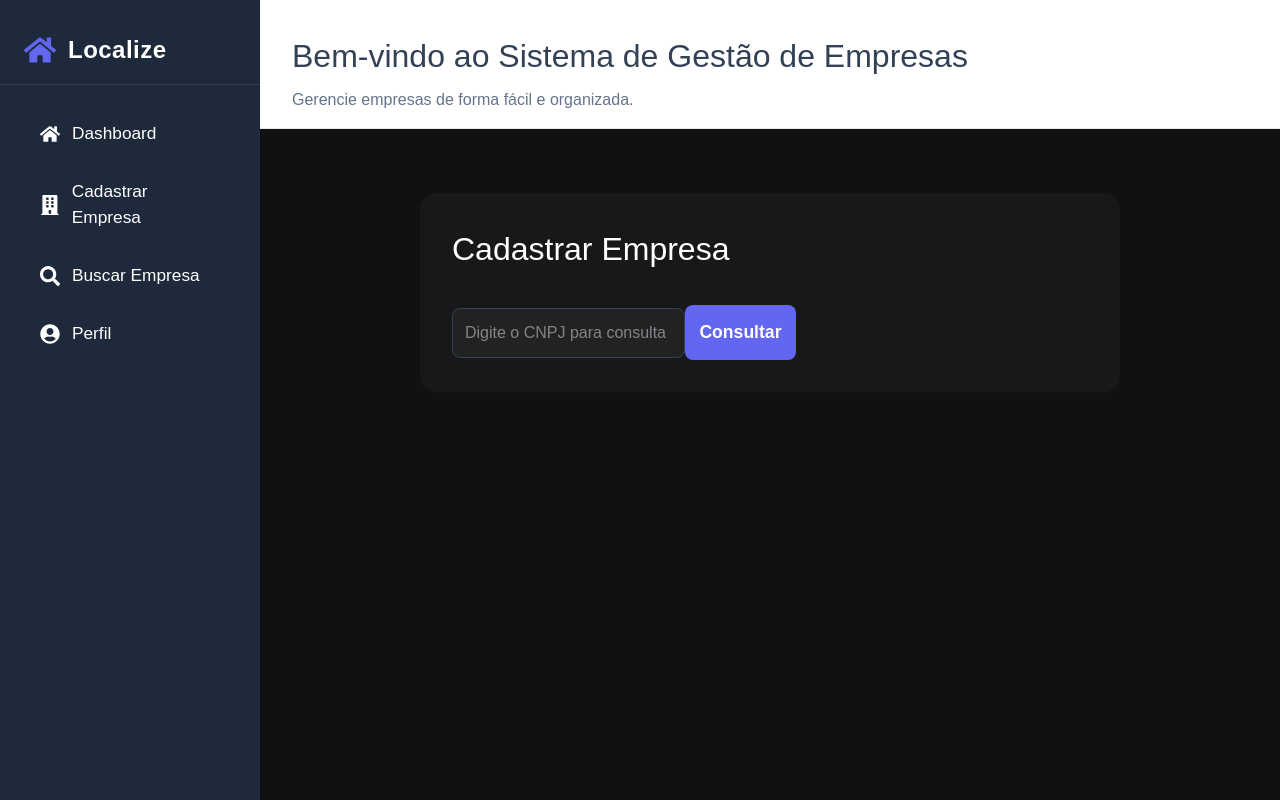
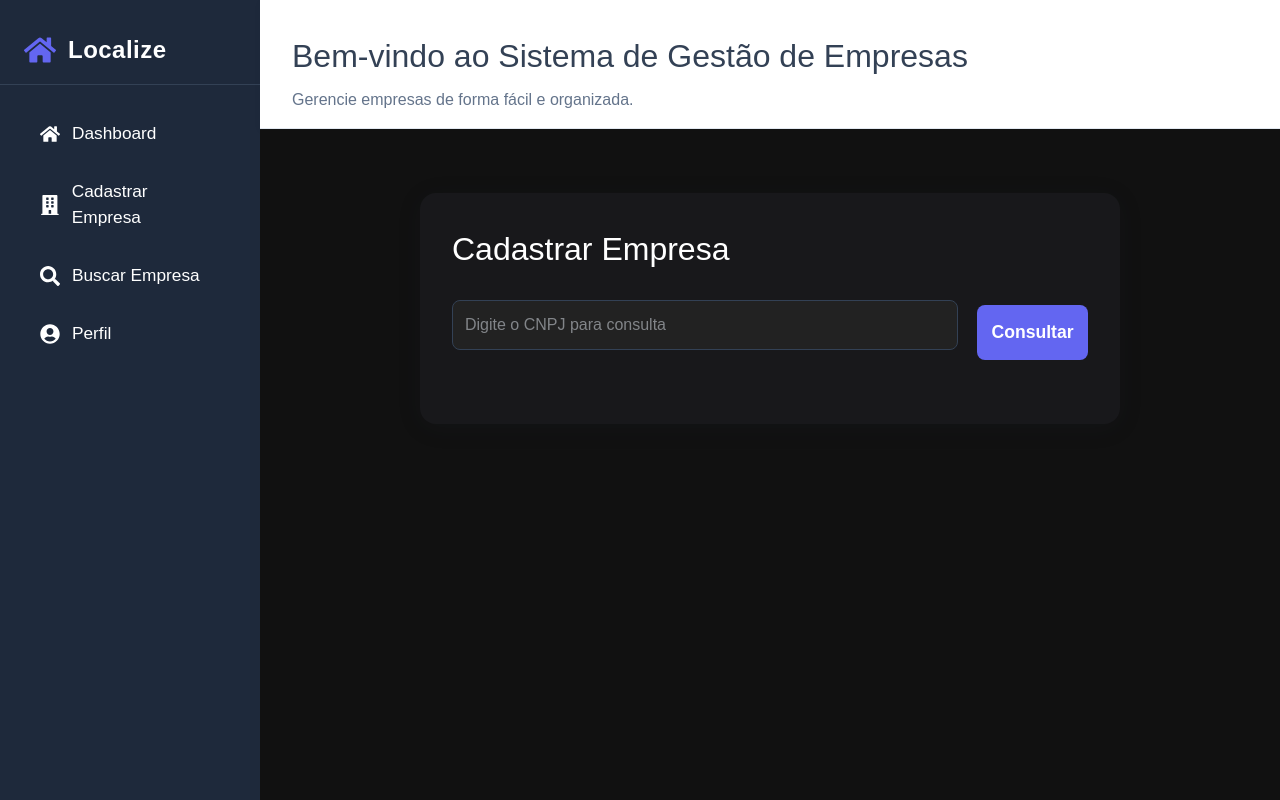
Before and after one commit to isp3ct/front-localize, a Next.js app: page /dashboard/company-create in a window 1280 px wide. Built offline with nearby package versions, Linux system fonts and the light colour scheme.

Commit message:
Adiciona estilo para a caixa de consulta na página de criação de empresa

```diff
--- a/src/app/dashboard/company-create/companyCreate.module.css
+++ b/src/app/dashboard/company-create/companyCreate.module.css
@@ -1,3 +1,9 @@
+.consultaBox {
+    display: flex;
+    gap: 1.2rem;
+    align-items: center;
+    margin-bottom: 2rem;
+}
 .container {
     background: #18181b;
     color: #e2e8f0;
```
